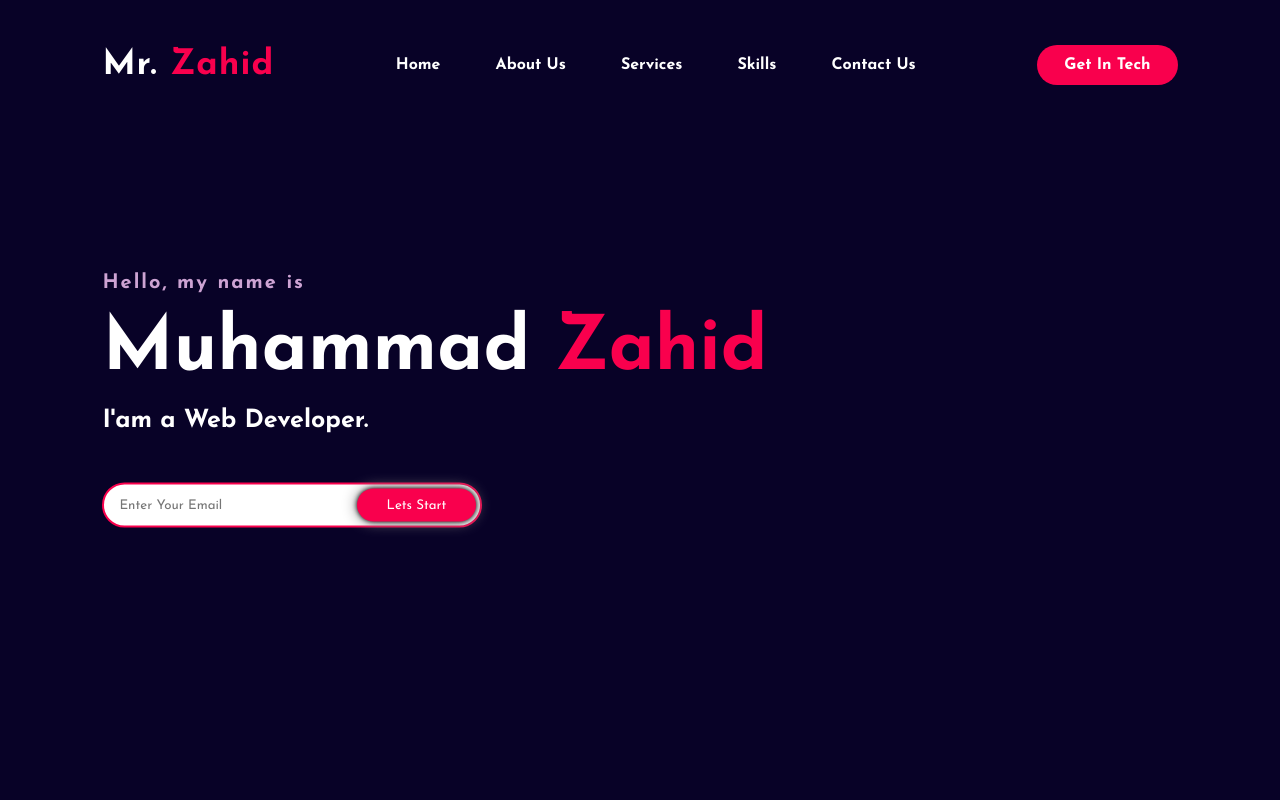
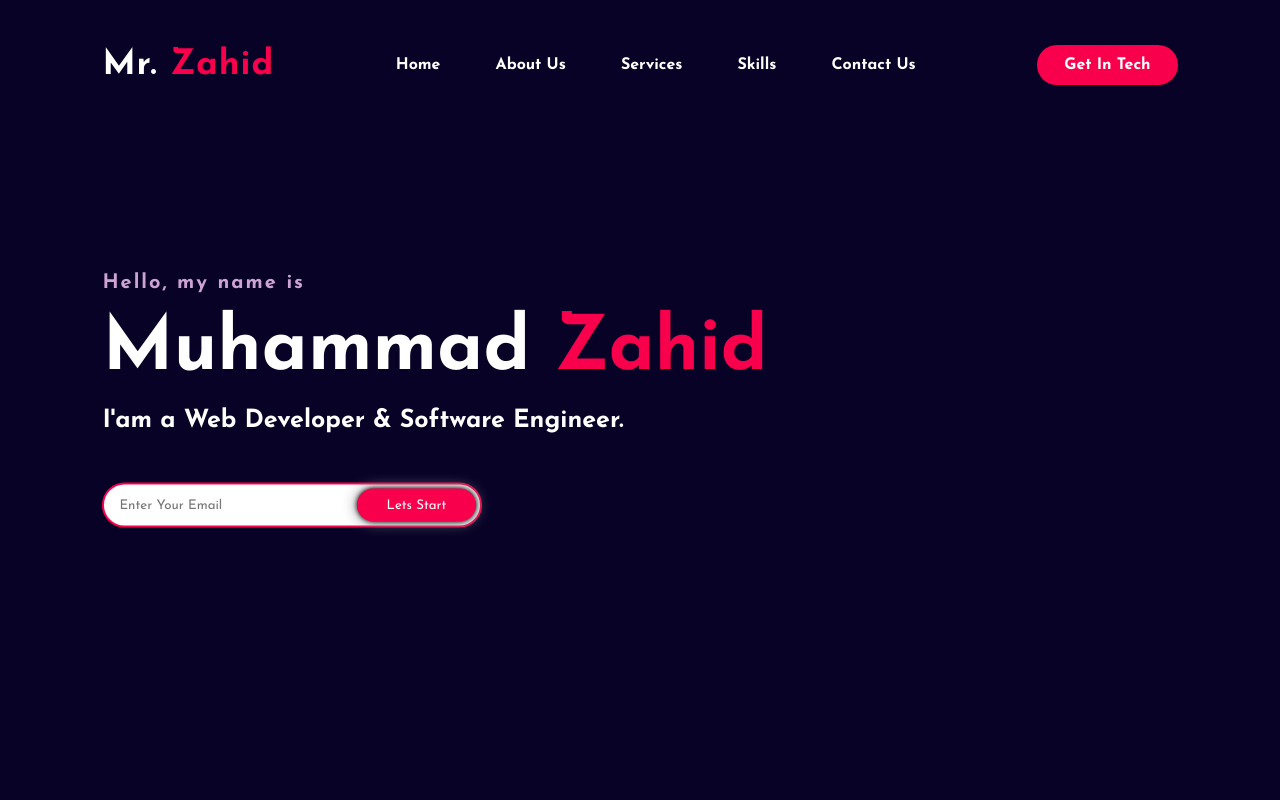
Before and after one commit to 1zahid/portfolios, a plain HTML site: page index.html in a window 1280 px wide. Shown: the top 800 px of the page. Drawn offline with Linux system fonts and the light colour scheme.

Commit message:
update index

```diff
--- a/index.html
+++ b/index.html
@@ -29,7 +29,7 @@
 		<div class="content">
 			<h4>Hello, my name is</h4>
 			<h1>Muhammad <span>Zahid</span></h1>
-			<h3>I'am a Web Developer.</h3>
+			<h3>I'am a Web Developer & Software Engineer.</h3>
 			<div class="newslatter">
 				<form>
 					<input type="email" name="email" id="mail" placeholder="Enter Your Email">
```
